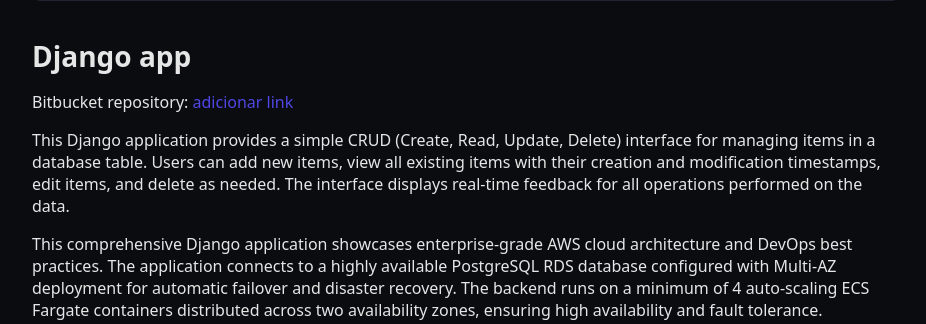
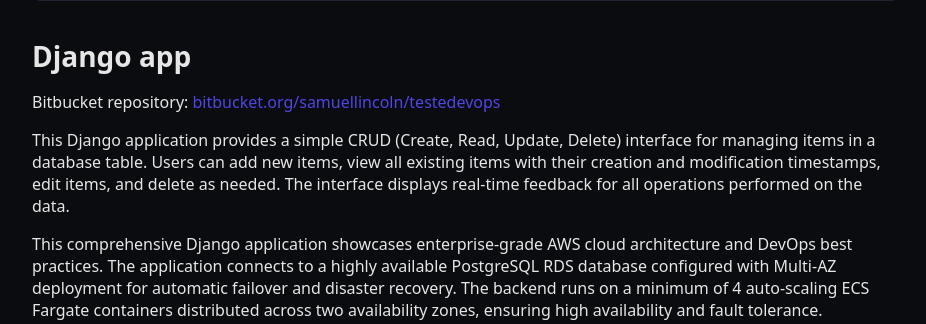
Before and after one commit to samuelincoln1/aws-django-platform, a Django app: page / in a window 1280 px wide. Shown: the part 284-608 px from the top of the page, without its empty margins (174-1100 px from the left). Run offline with Django 5.2, Linux system fonts and the light colour scheme; data that the repository does not hold is empty.

Commit message:
add: repository link

```diff
--- a/app/core/templates/core/index.html
+++ b/app/core/templates/core/index.html
@@ -37,7 +37,7 @@
       <div id="status" class="status" role="status" aria-live="polite"></div>
 
         <h1>Django app</h1>
-        <p>Bitbucket repository: <a href="#" class="repo-link">adicionar link</a></p>
+        <p>Bitbucket repository: <a href="https://bitbucket.org/samuellincoln/testedevops/src/main/" class="repo-link">bitbucket.org/samuellincoln/testedevops</a></p>
       <p>
         This Django application provides a simple CRUD (Create, Read, Update,
         Delete) interface for managing items in a database table. Users can add
```
